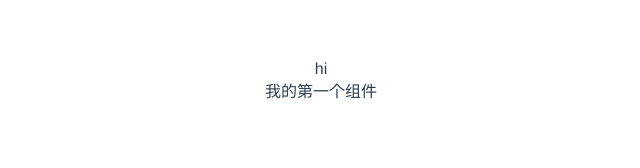
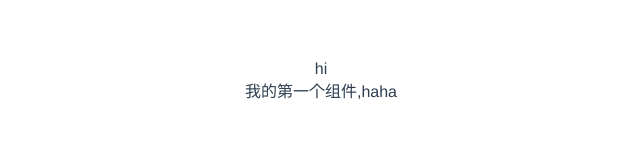
Before and after one commit to 2013888096/codeby-vue3-ui, a Vue app: page / in a window 1280 px wide. Shown: the top 168 px of the page, without its empty margins (319-959 px from the left). Built offline with nearby package versions, Linux system fonts and the light colour scheme.

Commit message:
初始化项目

```diff
--- a/src/components/Frank.vue
+++ b/src/components/Frank.vue
@@ -1,5 +1,5 @@
 <template>
   <div>
-    我的第一个组件
+    我的第一个组件,haha
   </div>
 </template>
```
